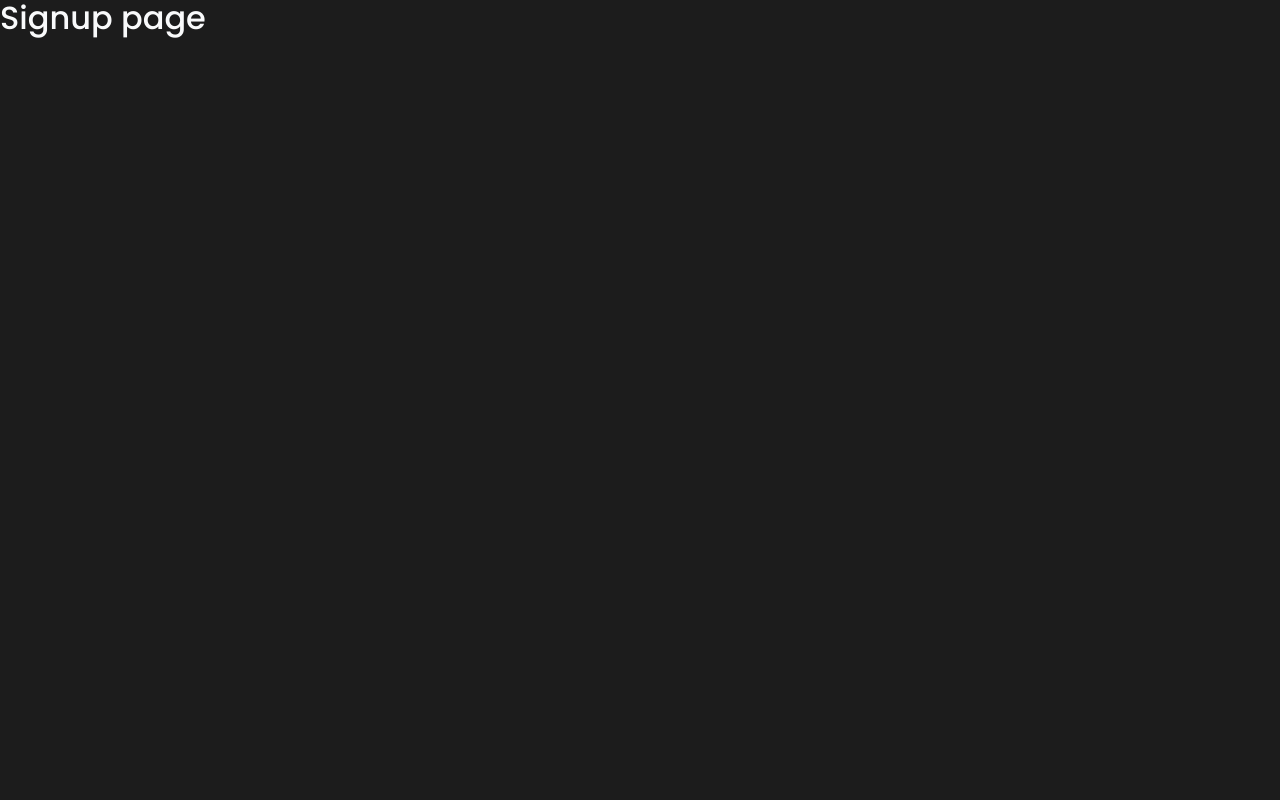
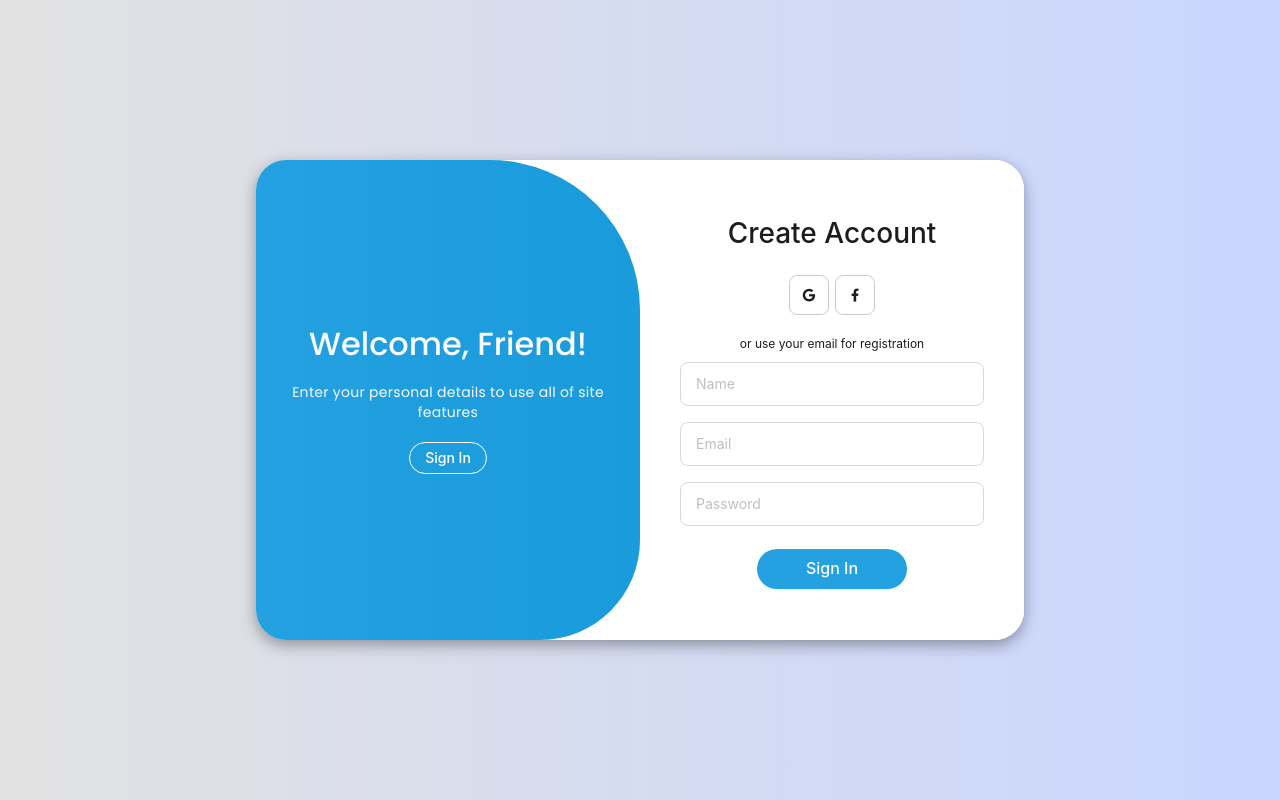
Before and after one commit to beanomen4/aipro, a React (Vite) app: page /signup in a window 1280 px wide. Built offline with nearby package versions, Linux system fonts and the light colour scheme.

Commit message:
Auth separation -> Login, Signup [2 forms] (#7)

```diff
--- a/src/App.jsx
+++ b/src/App.jsx
@@ -2,8 +2,6 @@ import { BrowserRouter, Navigate, Route, Routes } from "react-router-dom";
 
 import AppLayout from "./ui/AppLayout";
 import Account from "./pages/Account";
-import Login from "./pages/Login";
-import Signup from "./pages/Signup";
 import Profile from "./pages/Profile/Profile";
 
 import Auth from "./pages/Auth/Auth";
@@ -20,9 +18,8 @@ function App() {
             <Route path="account" element={<Account />} />
           </Route>
 
-          <Route path="auth" element={<Auth />} />
-          <Route path="login" element={<Login />} />
-          <Route path="signup" element={<Signup />} />
+          <Route path="login" element={<Auth />} />
+          <Route path="signup" element={<Auth />} />
           <Route path="*" element={<PageNotFound />} />
         </Routes>
       </BrowserRouter>
--- a/src/features/authentication/LoginForm.jsx
+++ b/src/features/authentication/LoginForm.jsx
@@ -1,8 +1,85 @@
-function LoginForm() {
+import { Button, Checkbox, Form, Input } from "antd";
+import "../../pages/Auth/Auth.scss";
+
+function LoginForm({ children }) {
+  const onFinish = (values) => {
+    console.log("Success:", values);
+  };
+
+  const onFinishFailed = (errorInfo) => {
+    console.log("Failed:", errorInfo);
+  };
+
   return (
-    <div>
-      <h1>Log in (form)</h1>
-    </div>
+    <Form
+      name="login"
+      initialValues={{
+        remember: true,
+      }}
+      onFinish={onFinish}
+      onFinishFailed={onFinishFailed}
+      autoComplete="off"
+    >
+      {children}
+
+      <Form.Item
+        name="email"
+        rules={[
+          {
+            required: true,
+            message: "Please input your email!",
+          },
+        ]}
+        style={{ width: "100%", margin: 0 }}
+      >
+        <Input type="email" placeholder="Email" className="auth__input" />
+      </Form.Item>
+
+      <Form.Item
+        name="password"
+        rules={[
+          {
+            required: true,
+            message: "Please input your password!",
+          },
+        ]}
+        style={{ width: "100%", margin: 0 }}
+      >
+        <Input type="password" placeholder="Password" className="auth__input" />
+      </Form.Item>
+
+      <Form.Item
+        name="remember"
+        valuePropName="checked"
+        style={{
+          width: "100%",
+          marginBottom: "5px",
+          display: "grid",
+          placeItems: "center",
+        }}
+      >
+        <Checkbox>Remember me</Checkbox>
+      </Form.Item>
+
+      <Form.Item
+        style={{
+          width: "100%",
+          display: "grid",
+          placeItems: "center",
+          marginBottom: 0,
+        }}
+      >
+        <Button
+          type="primary"
+          shape="round"
+          size="large"
+          className="auth__button"
+          htmlType="submit"
+        >
+          Sign In
+        </Button>
+      </Form.Item>
+    </Form>
   );
 }
 
--- a/src/features/authentication/SignupForm.jsx
+++ b/src/features/authentication/SignupForm.jsx
@@ -1,8 +1,82 @@
-function SignupForm() {
+import { Button, Form, Input } from "antd";
+import "../../pages/Auth/Auth.scss";
+
+function SignupForm({ children }) {
+  const onFinish = (values) => {
+    console.log("Success:", values);
+  };
+
+  const onFinishFailed = (errorInfo) => {
+    console.log("Failed:", errorInfo);
+  };
+
   return (
-    <div>
-      <h1>Sign up (form)</h1>
-    </div>
+    <Form
+      name="signup"
+      onFinish={onFinish}
+      onFinishFailed={onFinishFailed}
+      autoComplete="off"
+    >
+      {children}
+
+      <Form.Item
+        name="name"
+        rules={[
+          {
+            required: true,
+            message: "Please input your name!",
+          },
+        ]}
+        style={{ width: "100%", margin: 0 }}
+      >
+        <Input type="text" placeholder="Name" className="auth__input" />
+      </Form.Item>
+
+      <Form.Item
+        name="email"
+        rules={[
+          {
+            required: true,
+            message: "Please input your email!",
+          },
+        ]}
+        style={{ width: "100%", margin: 0 }}
+      >
+        <Input type="email" placeholder="Email" className="auth__input" />
+      </Form.Item>
+
+      <Form.Item
+        name="password"
+        rules={[
+          {
+            required: true,
+            message: "Please input your password!",
+          },
+        ]}
+        style={{ width: "100%", marginBottom: "10px" }}
+      >
+        <Input type="password" placeholder="Password" className="auth__input" />
+      </Form.Item>
+
+      <Form.Item
+        style={{
+          width: "100%",
+          display: "grid",
+          placeItems: "center",
+          marginBottom: 0,
+        }}
+      >
+        <Button
+          type="primary"
+          shape="round"
+          size="large"
+          className="auth__button"
+          htmlType="submit"
+        >
+          Sign In
+        </Button>
+      </Form.Item>
+    </Form>
   );
 }
 
--- a/src/pages/Auth/Auth.jsx
+++ b/src/pages/Auth/Auth.jsx
@@ -1,31 +1,33 @@
 import { useState } from "react";
-import { Button, Checkbox, Form, Input } from "antd";
+import { useNavigate } from "react-router-dom";
+import { Button } from "antd";
 
 import "./Auth.scss";
+import LoginForm from "../../features/authentication/LoginForm";
+import SignupForm from "../../features/authentication/SignupForm";
 
 function Auth() {
-  const [isActive, setIsActive] = useState(false);
+  const navigate = useNavigate();
 
-  const handleLoginClick = () => setIsActive(false);
-  const handleRegisterClick = () => setIsActive(true);
+  // when isActive === true -> signup form active
+  const [isActive, setIsActive] = useState(
+    window.location.pathname === "/signup"
+  );
 
-  const onFinish = (values) => {
-    console.log("Success:", values);
+  const handleLoginClick = () => {
+    setIsActive(false);
+    navigate("/login", { replace: true });
   };
-  const onFinishFailed = (errorInfo) => {
-    console.log("Failed:", errorInfo);
+  const handleRegisterClick = () => {
+    setIsActive(true);
+    navigate("/signup", { replace: true });
   };
 
   return (
     <div className="auth">
       <div className={`auth__container ${isActive ? "auth__active" : ""}`}>
         <div className="auth__form-container auth__sign-up">
-          <Form
-            name="signup"
-            onFinish={onFinish}
-            onFinishFailed={onFinishFailed}
-            autoComplete="off"
-          >
+          <SignupForm>
             <h1>Create Account</h1>
 
             <div className="auth__social-icons">
@@ -38,75 +40,11 @@ function Auth() {
             </div>
 
             <span>or use your email for registration</span>
-            <Form.Item
-              name="name"
-              rules={[
-                {
-                  required: true,
-                  message: "Please input your name!",
-                },
-              ]}
-              style={{ width: "100%", margin: 0 }}
-            >
-              <Input type="text" placeholder="Name" className="auth__input" />
-            </Form.Item>
-
-            <Form.Item
-              name="email"
-              rules={[
-                {
-                  required: true,
-                  message: "Please input your email!",
-                },
-              ]}
-              style={{ width: "100%", margin: 0 }}
-            >
-              <Input type="email" placeholder="Email" className="auth__input" />
-            </Form.Item>
-
-            <Form.Item
-              name="password"
-              rules={[
-                {
-                  required: true,
-                  message: "Please input your password!",
-                },
-              ]}
-              style={{ width: "100%", marginBottom: "10px" }}
-            >
-              <Input
-                type="password"
-                placeholder="Password"
-                className="auth__input"
-              />
-            </Form.Item>
-
-            <Form.Item
-              style={{ width: "100%", display: "grid", placeItems: "center" }}
-            >
-              <Button
-                type="primary"
-                shape="round"
-                size="large"
-                className="auth__button"
-                htmlType="submit"
-              >
-                Sign In
-              </Button>
-            </Form.Item>
-          </Form>
+          </SignupForm>
         </div>
 
         <div className="auth__form-container auth__sign-in">
-          <Form
-            name="login"
-            initialValues={{
-              remember: true,
-            }}
-            onFinish={onFinish}
-            onFinishFailed={onFinishFailed}
-            autoComplete="off"
-          >
+          <LoginForm>
             <h1>Sign In</h1>
 
             <div className="auth__social-icons">
@@ -119,68 +57,7 @@ function Auth() {
             </div>
 
             <span>or use your email password</span>
-            <Form.Item
-              name="email"
-              rules={[
-                {
-                  required: true,
-                  message: "Please input your email!",
-                },
-              ]}
-              style={{ width: "100%", margin: 0 }}
-            >
-              <Input type="email" placeholder="Email" className="auth__input" />
-            </Form.Item>
-
-            <Form.Item
-              name="password"
-              rules={[
-                {
-                  required: true,
-                  message: "Please input your password!",
-                },
-              ]}
-              style={{ width: "100%", margin: 0 }}
-            >
-              <Input
-                type="password"
-                placeholder="Password"
-                className="auth__input"
-              />
-            </Form.Item>
-
-            <Form.Item
-              name="remember"
-              valuePropName="checked"
-              style={{
-                width: "100%",
-                marginBottom: "5px",
-                display: "grid",
-                placeItems: "center",
-              }}
-            >
-              <Checkbox>Remember me</Checkbox>
-            </Form.Item>
-
-            <Form.Item
-              style={{
-                width: "100%",
-                display: "grid",
-                placeItems: "center",
-                marginBottom: 0,
-              }}
-            >
-              <Button
-                type="primary"
-                shape="round"
-                size="large"
-                className="auth__button"
-                htmlType="submit"
-              >
-                Sign In
-              </Button>
-            </Form.Item>
-          </Form>
+          </LoginForm>
         </div>
 
         <div className="auth__toggle-container">
--- a/src/pages/Auth/Auth.scss
+++ b/src/pages/Auth/Auth.scss
@@ -191,16 +191,27 @@
   }
 }
 
+@media screen and (max-width: 768px) {
+  .auth__container {
+    min-height: 52rem;
+  }
+}
+
 @media screen and (max-width: 576px) {
   .auth h1 {
     font-size: 2.5rem;
+    text-align: center;
+  }
+
+  .auth__container {
+    min-height: 64rem;
   }
 }
 
 @media screen and (max-width: 425px) {
   .auth {
     &__container {
-      min-height: 70rem;
+      min-height: 72rem;
     }
 
     &__form-container {
--- a/src/pages/Login.jsx
+++ /dev/null
@@ -1,5 +0,0 @@
-function Login() {
-  return <h1>Login page</h1>;
-}
-
-export default Login;
--- a/src/pages/Signup.jsx
+++ /dev/null
@@ -1,5 +0,0 @@
-function Signup() {
-  return <h1>Signup page</h1>;
-}
-
-export default Signup;
```
